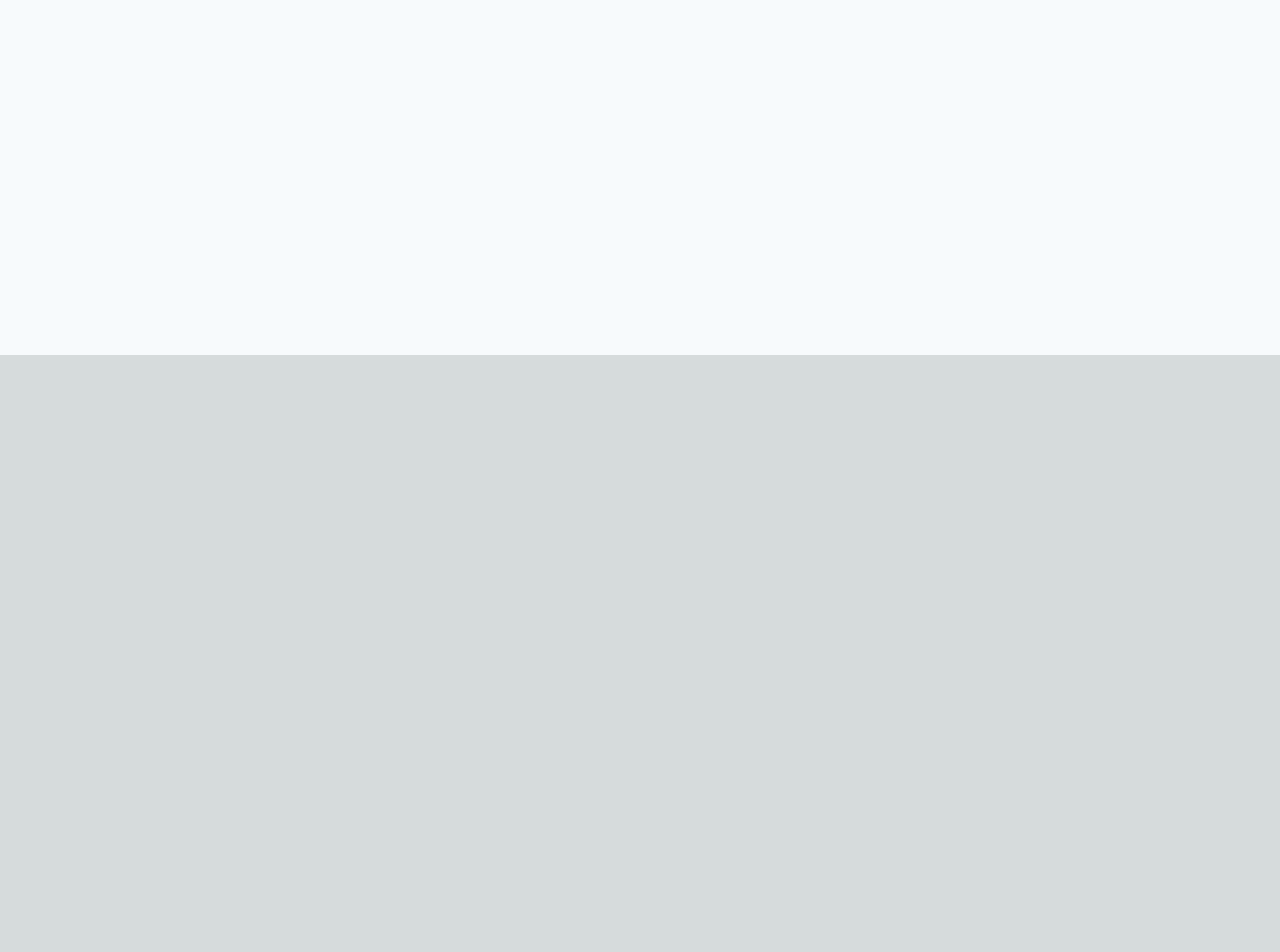
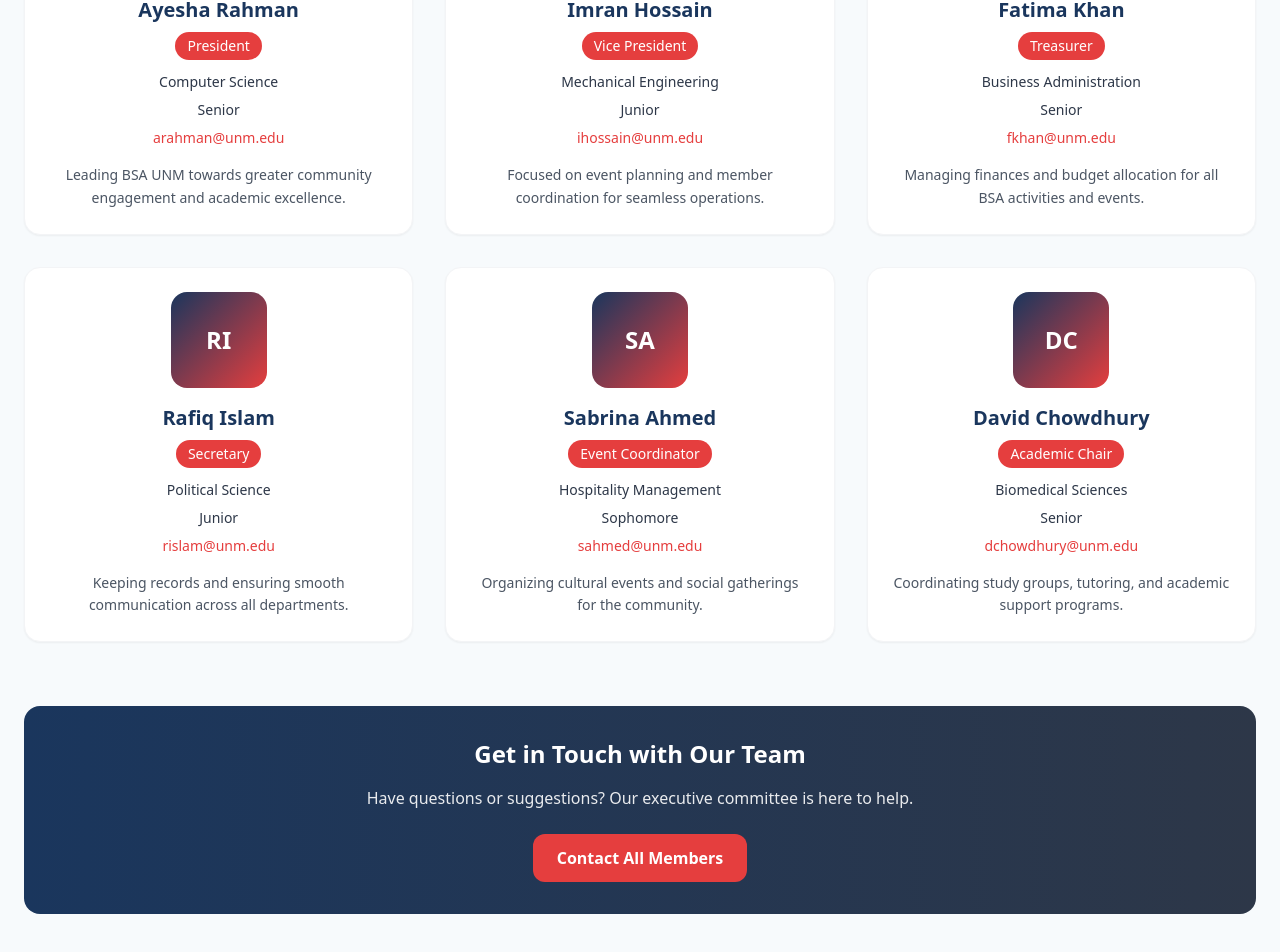
Before and after one commit to SalmanShaikat/bsaunmtesting, a Next.js app: page /executive-committee in a window 1280 px wide. Shown: the part 518-1470 px from the top of the page. Before the commit the page ends 873 px from the top, so only its background shows below. Built offline with nearby package versions, Linux system fonts and the light colour scheme.

Commit message:
Update page.tsx

```diff
--- a/app/executive-committee/page.tsx
+++ b/app/executive-committee/page.tsx
@@ -1,18 +1,102 @@
 export default function ExecutiveCommittee() {
+  const team = [
+    {
+      role: "President",
+      name: "Ayesha Rahman",
+      email: "arahman@unm.edu",
+      major: "Computer Science",
+      year: "Senior",
+      bio: "Leading BSA UNM towards greater community engagement and academic excellence."
+    },
+    {
+      role: "Vice President",
+      name: "Imran Hossain",
+      email: "ihossain@unm.edu",
+      major: "Mechanical Engineering",
+      year: "Junior",
+      bio: "Focused on event planning and member coordination for seamless operations."
+    },
+    {
+      role: "Treasurer",
+      name: "Fatima Khan",
+      email: "fkhan@unm.edu",
+      major: "Business Administration",
+      year: "Senior",
+      bio: "Managing finances and budget allocation for all BSA activities and events."
+    },
+    {
+      role: "Secretary",
+      name: "Rafiq Islam",
+      email: "rislam@unm.edu",
+      major: "Political Science",
+      year: "Junior",
+      bio: "Keeping records and ensuring smooth communication across all departments."
+    },
+    {
+      role: "Event Coordinator",
+      name: "Sabrina Ahmed",
+      email: "sahmed@unm.edu",
+      major: "Hospitality Management",
+      year: "Sophomore",
+      bio: "Organizing cultural events and social gatherings for the community."
+    },
+    {
+      role: "Academic Chair",
+      name: "David Chowdhury",
+      email: "dchowdhury@unm.edu",
+      major: "Biomedical Sciences",
+      year: "Senior",
+      bio: "Coordinating study groups, tutoring, and academic support programs."
+    }
+  ]
+
   return (
     <div className="min-h-screen bg-light">
       <header className="bg-white py-16">
         <div className="container mx-auto px-6 text-center">
           <h1 className="text-4xl font-bold text-primary mb-4">Executive Committee</h1>
           <p className="text-xl text-secondary max-w-2xl mx-auto">
-            Meet the team leading BSA UNM.
+            Meet the dedicated team leading BSA UNM and driving our mission forward.
           </p>
         </div>
       </header>
 
       <main className="container mx-auto px-6 py-16">
-        <div className="text-center">
-          <p>Executive Committee content coming soon...</p>
+        <div className="grid md:grid-cols-2 lg:grid-cols-3 gap-8">
+          {team.map((member, index) => (
+            <div key={index} className="bg-white rounded-2xl p-6 shadow-sm hover:shadow-md transition-all duration-300 border border-gray-100 group">
+              <div className="text-center">
+                <div className="w-24 h-24 bg-gradient-to-br from-primary to-accent rounded-2xl flex items-center justify-center mx-auto mb-4 group-hover:scale-105 transition-transform duration-300">
+                  <span className="text-white font-bold text-2xl">
+                    {member.name.split(' ').map(n => n[0]).join('')}
+                  </span>
+                </div>
+                <h3 className="font-bold text-xl text-primary mb-2">{member.name}</h3>
+                <div className="bg-accent text-white text-sm font-medium px-3 py-1 rounded-full inline-block mb-3">
+                  {member.role}
+                </div>
+                <div className="space-y-2 text-sm text-secondary mb-4">
+                  <p>{member.major}</p>
+                  <p>{member.year}</p>
+                  <p className="text-accent font-medium">{member.email}</p>
+                </div>
+                <p className="text-gray-600 text-sm leading-relaxed">{member.bio}</p>
+              </div>
+            </div>
+          ))}
+        </div>
+
+        <div className="mt-16 bg-gradient-to-r from-primary to-secondary rounded-2xl p-8 text-white text-center">
+          <h2 className="text-2xl font-bold mb-4">Get in Touch with Our Team</h2>
+          <p className="mb-6 opacity-90">
+            Have questions or suggestions? Our executive committee is here to help.
+          </p>
+          <a
+            href="mailto:bsa@unm.edu"
+            className="bg-accent hover:bg-accent-light text-white px-6 py-3 rounded-xl font-semibold transition-all duration-300 inline-block"
+          >
+            Contact All Members
+          </a>
         </div>
       </main>
     </div>
```
